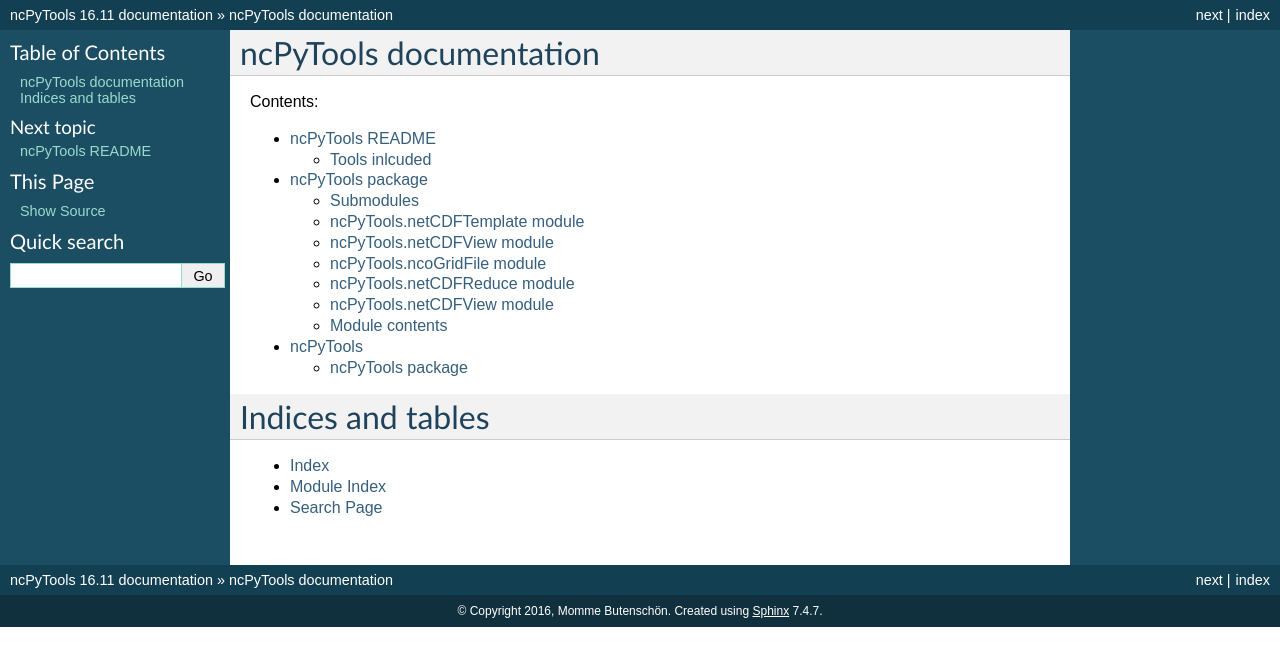
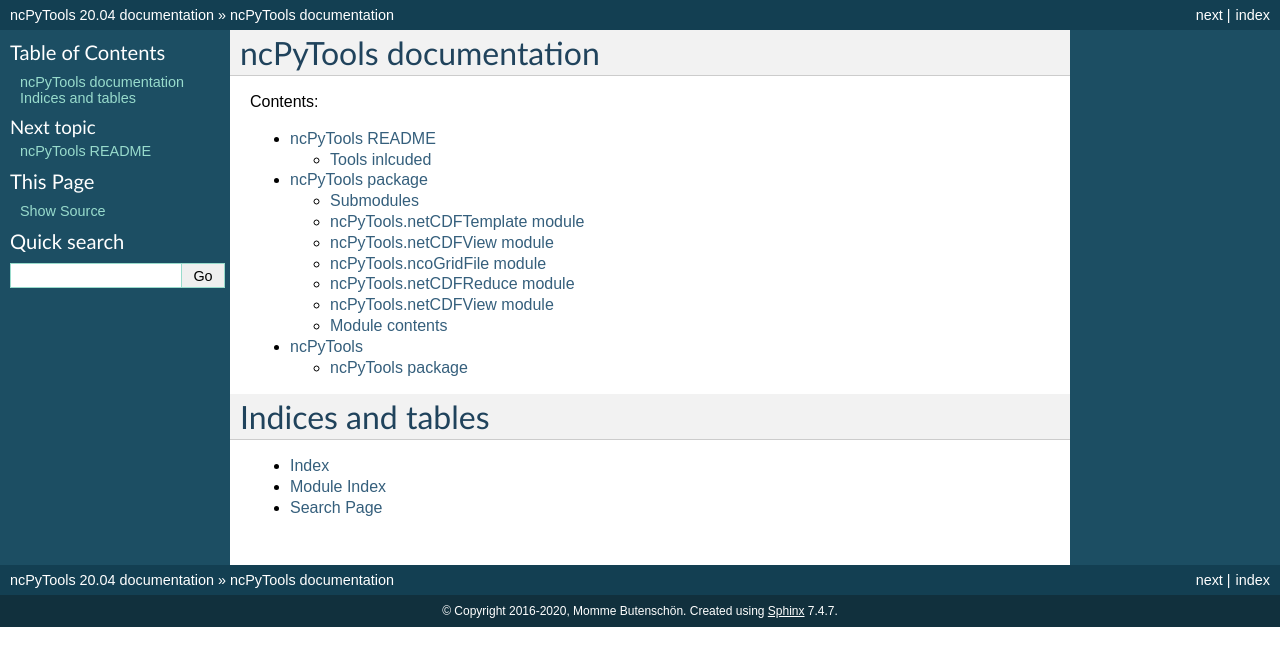
Before and after one commit to mommebutenschoen/ncPyTools, a Sphinx documentation site: the page built from docs/index.rst, in a window 1280 px wide. Shown: the top 666 px of the page. Built offline with Sphinx 7.4.7, drawn with Linux system fonts in a browser that asks for light colours.

Commit message:
Release 20.04.

```diff
--- a/docs/conf.py
+++ b/docs/conf.py
@@ -51,7 +51,7 @@
 
 # General information about the project.
 project = u'ncPyTools'
-copyright = u'2016, Momme Butenschön'
+copyright = u'2016-2020, Momme Butenschön'
 author = u'Momme Butenschön'
 
 # The version info for the project you're documenting, acts as replacement for
@@ -59,9 +59,9 @@
 # built documents.
 #
 # The short X.Y version.
-version = u'16.11'
+version = u'20.04'
 # The full version, including alpha/beta/rc tags.
-release = u'16.11'
+release = u'20.04'
 
 # The language for content autogenerated by Sphinx. Refer to documentation
 # for a list of supported languages.
--- a/setup.py
+++ b/setup.py
@@ -23,7 +23,7 @@
     # Versions should comply with PEP440.  For a discussion on single-sourcing
     # the version across setup.py and the project code, see
     # https://packaging.python.org/en/latest/single_source_version.html
-    version='16.11',
+    version='20.04',
 
     description='Python processing of netcdf files.',
     long_description=long_description,
```
